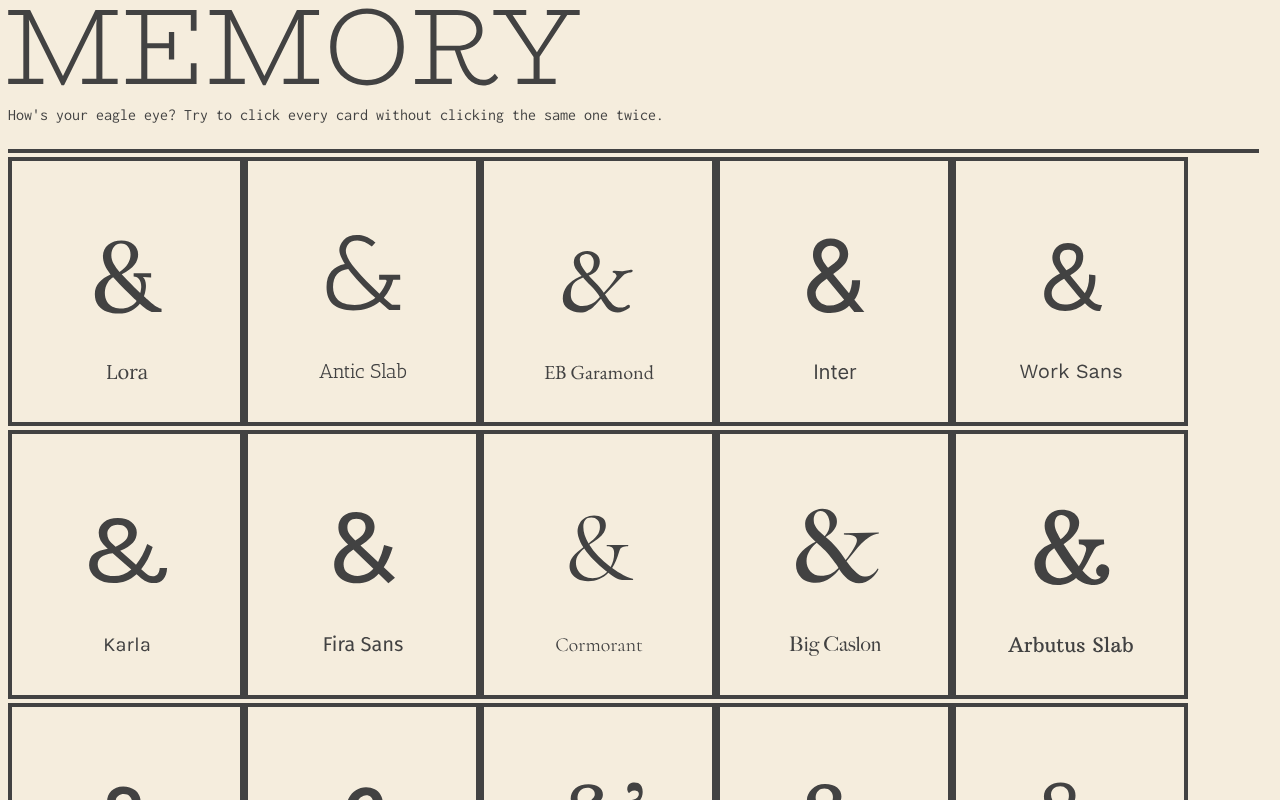
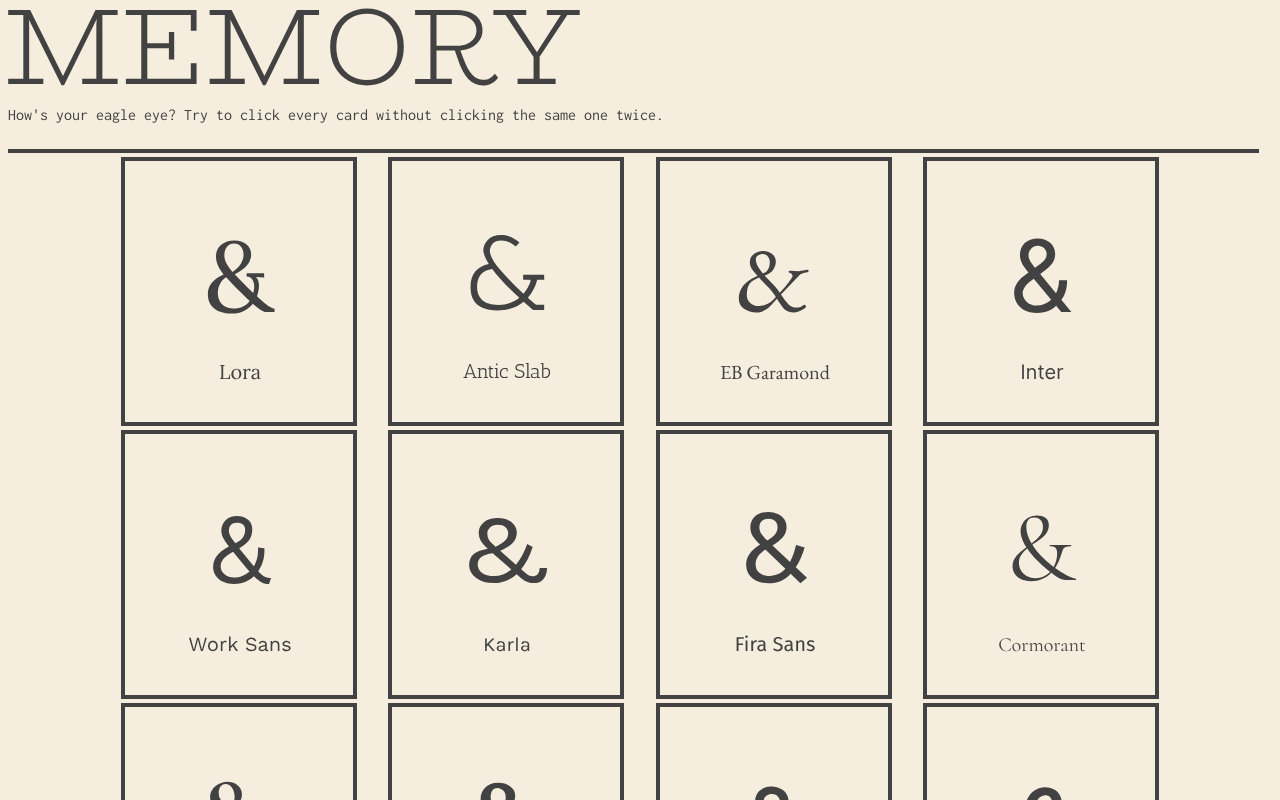
Before and after one commit to awkircher/memory, a React (Create React App) app: page / in a window 1280 px wide. Shown: the top 800 px of the page. Built offline with nearby package versions, Linux system fonts and the light colour scheme; the HTML template or start-up script is replaced by a standard one.

Commit message:
Additional positioning styles for Gameboard component

```diff
--- a/src/App.css
+++ b/src/App.css
@@ -5,8 +5,11 @@ body {
 }
 
 .Gameboard {
+    width: 87%;
+    margin: auto;
     display: flex;
     flex-wrap: wrap;
+    justify-content: space-evenly;
 }
 
 .instructions {
```
